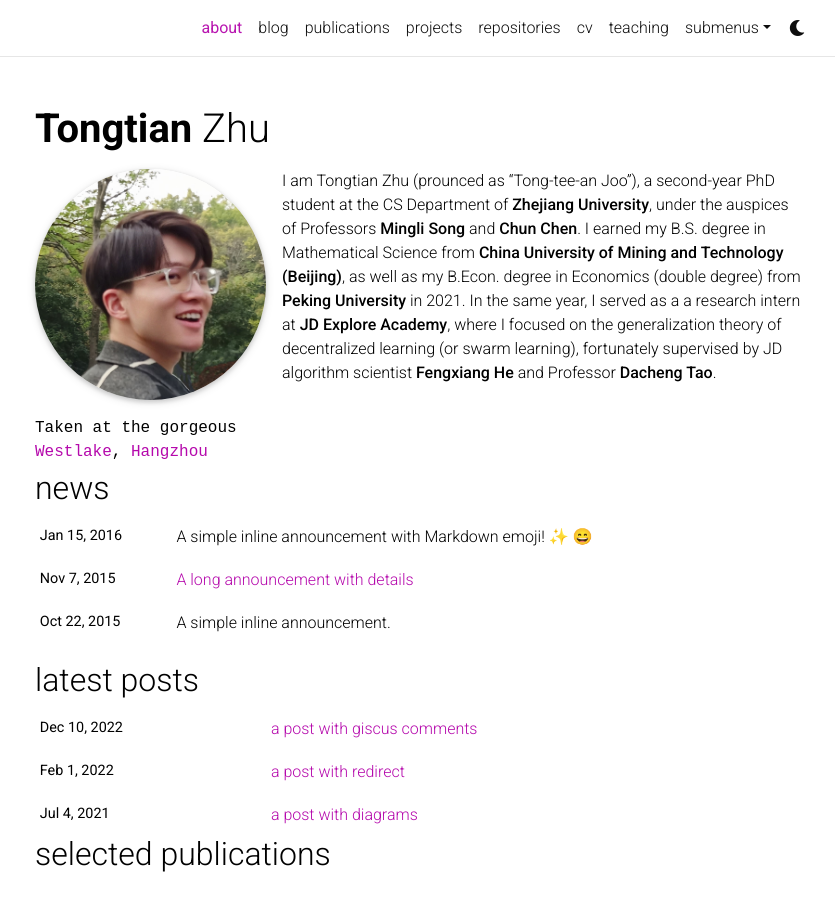
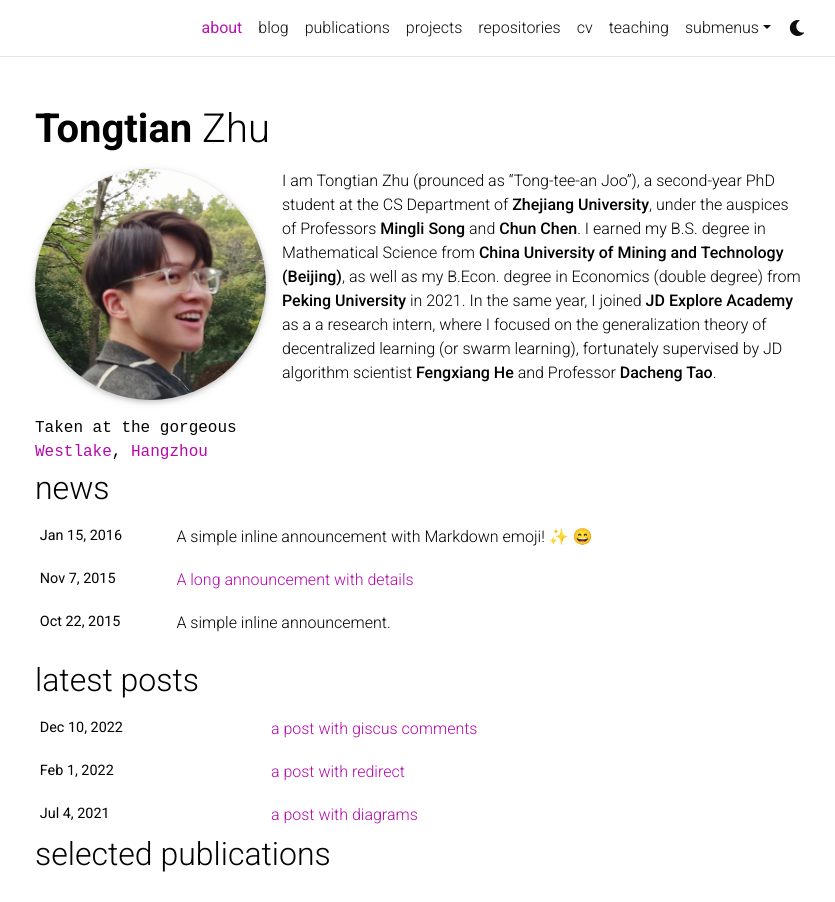
Before and after one commit to Raiden-Zhu/Raiden-Zhu.github.io, a Jekyll site: the page built from _pages/about.md, in a window 1280 px wide and 1191 px high, cut to the strip 0-902 px from the top of the window. Shown: the whole strip, without its empty margins (220-1055 px from the left). Built offline with Jekyll 4.4.1, drawn with Linux system fonts in a browser that asks for light colours; full-size pictures stand in for the smaller copies a plugin makes; emoji names are drawn with the system emoji font; comment, search, counter and statistics services are not loaded; a style sheet for code colours, icons or effects is not loaded.

Commit message:
Update about.md

```diff
--- a/_pages/about.md
+++ b/_pages/about.md
@@ -17,7 +17,7 @@
 social: true  # includes social icons at the bottom of the page
 ---
 
-I am Tongtian Zhu (prounced as "Tong-tee-an Joo"), a second-year PhD student at the CS Department of [**Zhejiang University**](https://www.zju.edu.cn/english/), under the auspices of Professors [**Mingli Song**](https://person.zju.edu.cn/en/msong) and [**Chun Chen**](https://person.zju.edu.cn/en/0082004). I earned my B.S. degree in Mathematical Science from [**China University of Mining and Technology (Beijing)**](https://english.cumtb.edu.cn/), as well as my B.Econ. degree in Economics (double degree) from [**Peking University**](https://english.pku.edu.cn/) in 2021. In the same year, I served as a a research intern at [**JD Explore Academy**](https://corporate.jd.com/), where I focused on the generalization theory of decentralized learning (or swarm learning), fortunately supervised by JD algorithm scientist [**Fengxiang He**](https://fengxianghe.github.io/) and Professor [**Dacheng Tao**](https://www.sydney.edu.au/engineering/about/our-people/academic-staff/dacheng-tao.html).
+I am Tongtian Zhu (prounced as "Tong-tee-an Joo"), a second-year PhD student at the CS Department of [**Zhejiang University**](https://www.zju.edu.cn/english/), under the auspices of Professors [**Mingli Song**](https://person.zju.edu.cn/en/msong) and [**Chun Chen**](https://person.zju.edu.cn/en/0082004). I earned my B.S. degree in Mathematical Science from [**China University of Mining and Technology (Beijing)**](https://english.cumtb.edu.cn/), as well as my B.Econ. degree in Economics (double degree) from [**Peking University**](https://english.pku.edu.cn/) in 2021. In the same year, I joined [**JD Explore Academy**](https://corporate.jd.com/) as a a research intern, where I focused on the generalization theory of decentralized learning (or swarm learning), fortunately supervised by JD algorithm scientist [**Fengxiang He**](https://fengxianghe.github.io/) and Professor [**Dacheng Tao**](https://www.sydney.edu.au/engineering/about/our-people/academic-staff/dacheng-tao.html).
 
 <!-- Write your biography here. Tell the world about yourself. Link to your favorite [subreddit](http://reddit.com). You can put a picture in, too. The code is already in, just name your picture `prof_pic.jpg` and put it in the `img/` folder.
 
```
